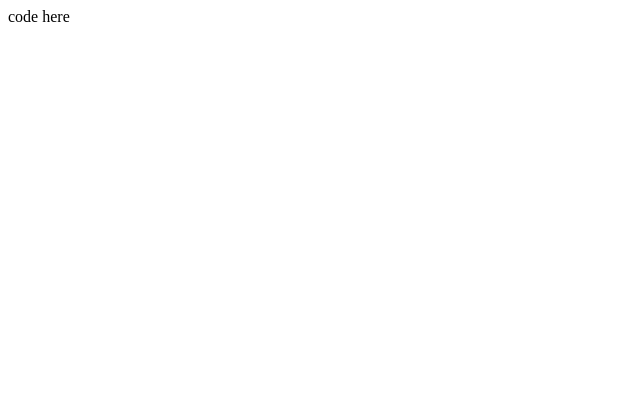
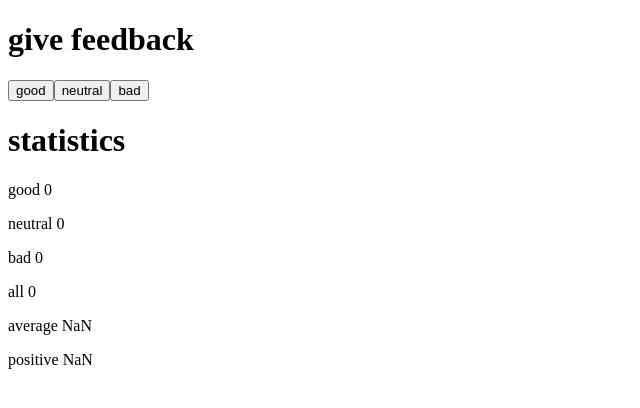
Before and after one commit to haadi05/fullstack-open, a React (Vite) app in the folder part1/unicafe/: page / in a window 1280 px wide. Shown: the top 408 px of the page, without its empty margins (0-640 px from the left). Built offline with nearby package versions, Linux system fonts and the light colour scheme.

Commit message:
Exercise-1.7

```diff
--- a/part1/unicafe/src/App.jsx
+++ b/part1/unicafe/src/App.jsx
@@ -1,12 +1,61 @@
 import { useState } from "react";
+
+const Button = ({ onClick, name }) => {
+  return <button onClick={onClick}>{name}</button>;
+};
+
+const Display = ({ name, value }) => {
+  return (
+    <p>
+      {name} {value}
+    </p>
+  );
+};
 
 const App = () => {
   // save clicks of each button to its own state
   const [good, setGood] = useState(0);
   const [neutral, setNeutral] = useState(0);
   const [bad, setBad] = useState(0);
+  const [all, setAll] = useState(0);
 
-  return <div>code here</div>;
+  const handleGoodReviews = () => {
+    const goodReviews = good + 1;
+    setGood(goodReviews);
+    setAll(goodReviews + neutral + bad);
+  };
+
+  const handleNeutralReviews = () => {
+    const neutralReviews = neutral + 1;
+    setNeutral(neutralReviews);
+    setAll(good + neutralReviews + bad);
+  };
+
+  const handleBadReviews = () => {
+    const badReviews = bad + 1;
+    setBad(badReviews);
+    setAll(good + neutral + badReviews);
+  };
+
+  return (
+    <div>
+      <h1>give feedback</h1>
+      <Button onClick={handleGoodReviews} name="good" />
+      <Button onClick={handleNeutralReviews} name="neutral" />
+      <Button onClick={handleBadReviews} name="bad" />
+
+      <h1>statistics</h1>
+      <Display name="good" value={good} />
+      <Display name="neutral" value={neutral} />
+      <Display name="bad" value={bad} />
+      <Display name="all" value={all} />
+      <Display
+        name="average"
+        value={(good * 1 + neutral * 0 + bad * -1) / all}
+      />
+      <Display name="positive" value={(good * 100) / all} />
+    </div>
+  );
 };
 
 export default App;
```
